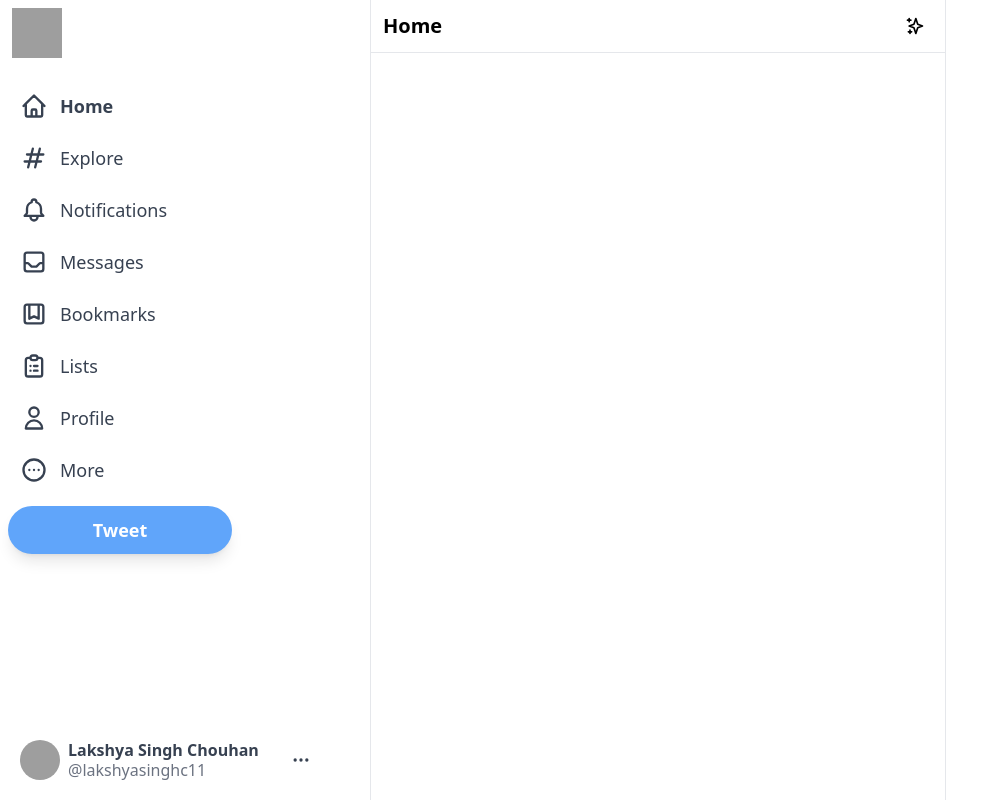
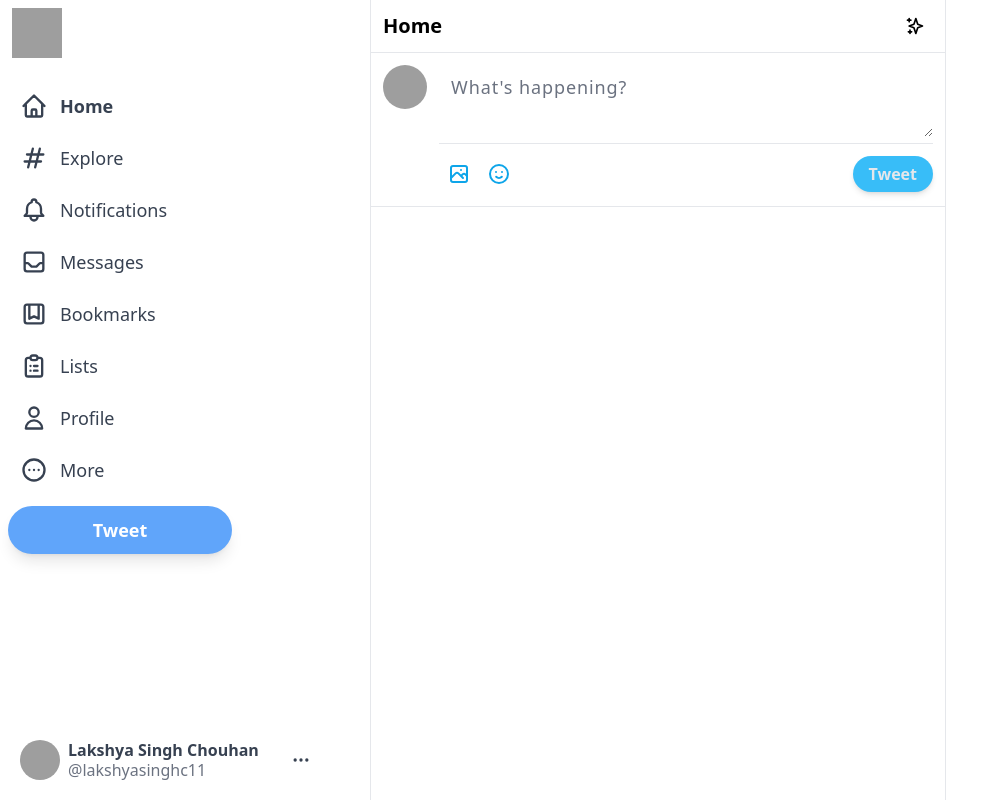
Before and after one commit to lakshyasinghc/twitter-clone, a Next.js app: page / in a window 1280 px wide. Shown: the whole page, without its empty margins (0-1001 px from the left). Built offline with nearby package versions, Linux system fonts and the light colour scheme; grey boxes are pictures that could not be loaded.

Commit message:
add the input section of the feed component

```diff
--- a/components/Feed.js
+++ b/components/Feed.js
@@ -1,5 +1,6 @@
 import { SparklesIcon } from '@heroicons/react/outline'
 import React from 'react'
+import Input from './Input'
 
 export default function Feed() {
   return (
@@ -10,6 +11,7 @@ export default function Feed() {
                 <SparklesIcon className='h-5 '/>
             </div>
         </div>
+        <Input/>
     </div>
   )
 }
--- /dev/null
+++ b/components/Input.js
@@ -0,0 +1,26 @@
+import React from 'react'
+import { EmojiHappyIcon,PhotographIcon } from '@heroicons/react/outline';
+export default function Input() {
+  return (
+    <div className="flex p-3 space-x-3  border-b border-gray-200">
+        <img src="https://external-content.duckduckgo.com/iu/?u=https%3A%2F%2Ftse1.mm.bing.net%2Fth%3Fid%3DOIP.zvce1RSBjdzN_UZHZiJzXQHaHa%26pid%3DApi&f=1" alt='user image' className='h-11 w-11 rounded-full cursor-pointer hover:brightness-90'/>
+        <div className="w-full divide-y divide-gray-200 ">
+            <div className=''>
+                <textarea rows="2" placeholder="What's happening?"
+                className='w-full border-none focus:ring-0 text-lg placeholderbg-gray-700 tracking-wider min-h-[50px]
+                text-gray-700' />
+            </div>
+        <div className="flex justify-between items-center pt-2.5">
+            <div className="flex">
+                <PhotographIcon className='h-10 w-10 hoverEffect p-2 hover:bg-sky-100 text-sky-500'/>
+            <EmojiHappyIcon className='h-10 w-10 hoverEffect p-2 hover:bg-sky-100 text-sky-500'/>
+
+            </div>
+            <button className="bg-sky-400 font-bold shadow-md hover:brightness-90 rounded-full px-4 py-1.5 text-gray-200 disabled:opacity-50
+            ">Tweet</button>
+
+            </div>
+        </div>
+    </div>
+  )
+}
--- a/package.json
+++ b/package.json
@@ -15,6 +15,7 @@
     "react-dom": "18.2.0"
   },
   "devDependencies": {
+    "@tailwindcss/forms": "^0.5.2",
     "autoprefixer": "^10.4.7",
     "eslint": "8.19.0",
     "eslint-config-next": "12.2.2",
--- a/tailwind.config.js
+++ b/tailwind.config.js
@@ -6,5 +6,7 @@ module.exports = {
   theme: {
     extend: {},
   },
-  plugins: [],
+  plugins: [
+    require('@tailwindcss/forms'),
+  ],
 }
```
Also changed, not shown: pages/index.js (line endings or trailing spaces), 1 other file (tests, documents, lock files or other folders).
